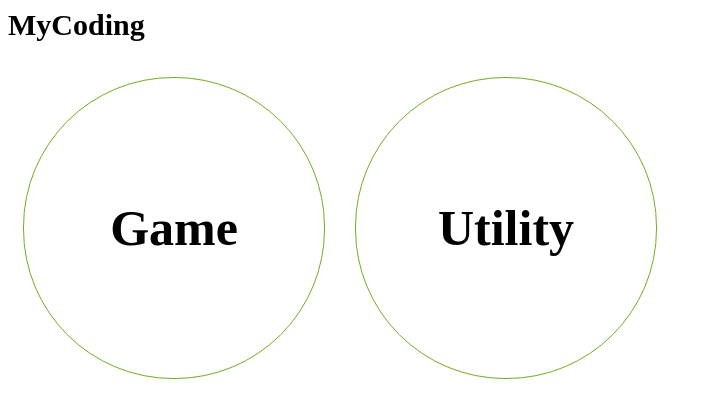
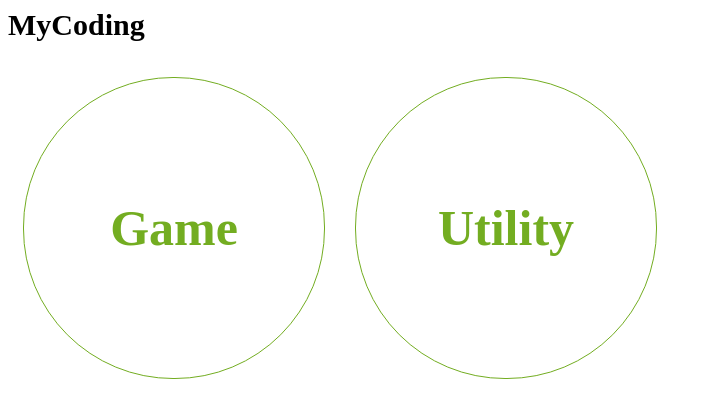
Before and after one commit to truemaxdh/truemaxdh.github.com, a Jekyll site: the page index_test.html, which Jekyll copies as it is, in a window 1280 px wide. Shown: the top 418 px of the page, without its empty margins (0-711 px from the left). Built offline with Jekyll 4.4.1, drawn with Linux system fonts in a browser that asks for light colours.

Commit message:
Update skin.css

```diff
--- a/Style/skin.css
+++ b/Style/skin.css
@@ -25,7 +25,7 @@ h1 {
   line-height:300px;
   text-align:center;
   font-size:50px;
-  font-color:#73AD21;
+  color:#73AD21;
   font-weight:bold;
   float:left;
   border:1px solid #73AD21;
@@ -36,5 +36,5 @@ h1 {
 
 .bigCircle:hover {
   background:#73AD21;
-  font=color:white;
+  color:white;
 }
```
